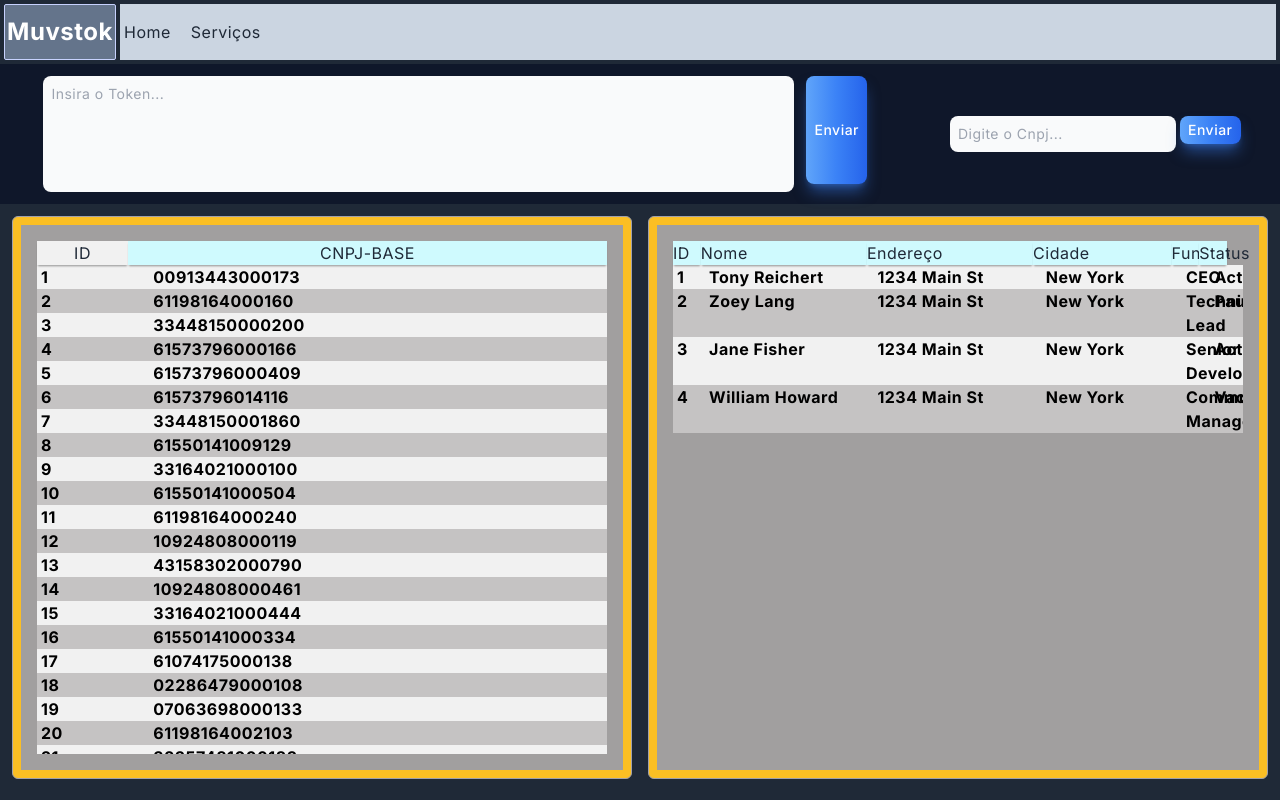
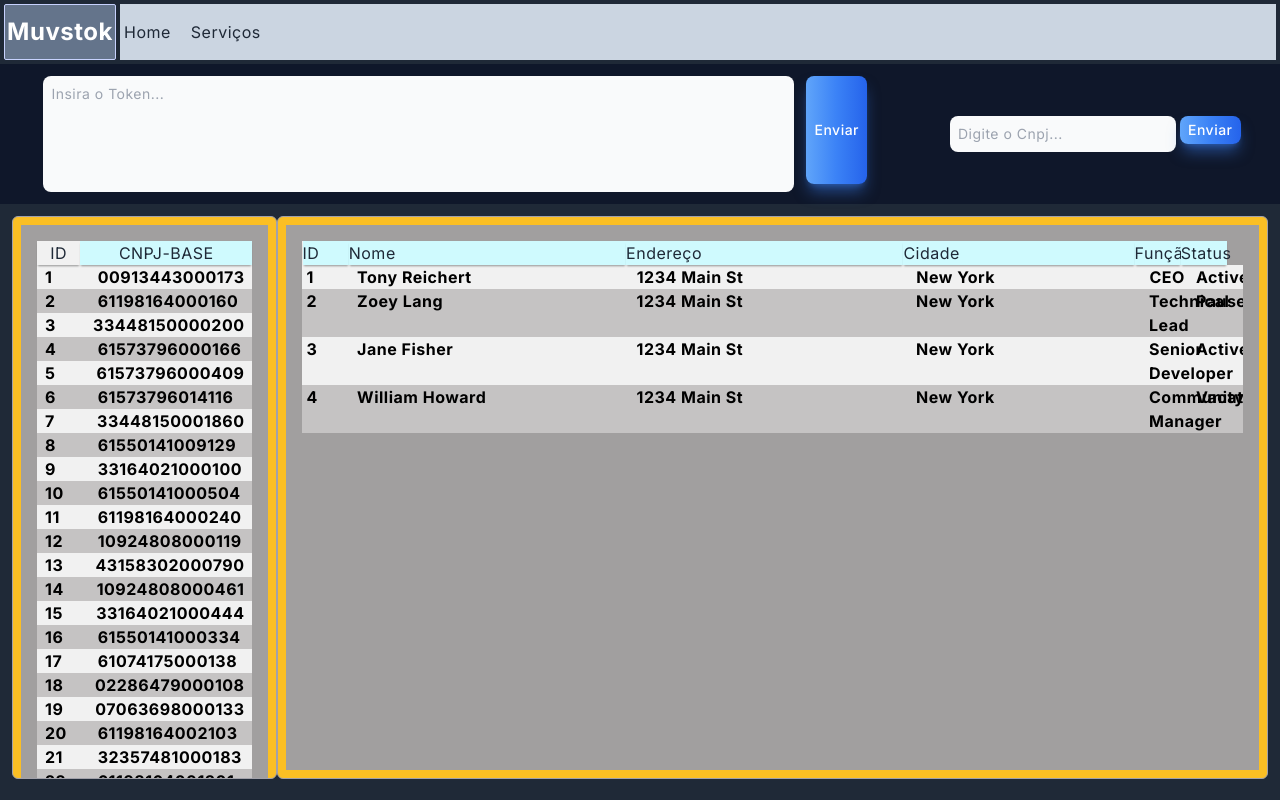
Before and after one commit to searomx/app-default-next, a Next.js app: page / in a window 1280 px wide. Built offline with nearby package versions, Linux system fonts and the light colour scheme.

Commit message:
releases 050124-0919

```diff
--- a/app/globals.css
+++ b/app/globals.css
@@ -149,7 +149,6 @@ tbody {
 
 tbody td,
 thead th {
-  width: 19%;
   float: left;
 }
 tr:nth-child(even) {
--- a/components/Conteudo.tsx
+++ b/components/Conteudo.tsx
@@ -14,28 +14,26 @@ export default function Conteudo() {
   return (
     <section>
       <div className="flex flex-col w-full min-h-[calc(100vh_-_14.5rem)] p-3">
-        <div className="flex w-full">
-          <Grid xl2={2} sm={1} md={2} lg={2} xl={2}>
+        <div className="flex justify-between">
           <div
-              className={`flex-1
+            className={`flex-initial
                       border border-solid border-zinc-400
                       max-h-[calc(100vh_-_14.8rem)]
                       rounded-md overflow-hidden
-                      p-2 w-full bg-amber-400`}
+                      p-2  bg-amber-400`}
           >
             <TableCnpjBase cnpj={ListaCnpjBase} />
           </div>
 
           <div
-              className={`flex-3
+            className={`flex-1
                     border border-solid border-zinc-400
                     max-h-[calc(100vh_-_14.8rem)]
                     rounded-md
-                    p-2 w-full bg-amber-400`}
+                    p-2 bg-amber-400`}
           >
             <TableDadosClientes clientes={ListaClientes} />
           </div>
-          </Grid>
         </div>
       </div>
     </section>
--- a/components/TableCnpjBase.tsx
+++ b/components/TableCnpjBase.tsx
@@ -6,20 +6,20 @@ interface IdadosCnpjProps {
 
 export default function TableCnpjBase(props: IdadosCnpjProps) {
   return (
-    <table className="flex flex-col min-w-full h-full scroll-auto">
+    <table className="flex flex-col scroll-auto p-4">
       <thead>
         <tr className="flex min-w-full justify-center">
-          <th>ID</th>
-          <th className="flex w-full justify-center bg-cyan-100">CNPJ-BASE</th>
+          <th className="w-[20%]">ID</th>
+          <th className="flex w-[80%] justify-center bg-cyan-100">CNPJ-BASE</th>
         </tr>
       </thead>
       <tbody>
         {props.cnpj.map((cnpj, index) => (
           <tr key={cnpj} className="flex min-w-full">
-            <td className="text-black font-bold justify-center items-center mx-1">
+            <td className="text-black font-bold justify-center items-center mx-2 w-[20%]">
               {index + 1}
             </td>
-            <td className="text-black font-bold justify-center items-center">
+            <td className="text-black font-bold justify-center items-center w-[80%] mx-2">
               {cnpj.cnpj}
             </td>
           </tr>
```
Lines whose indentation alone changed are shown as unchanged.
